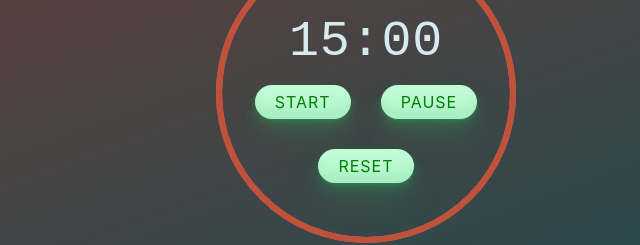
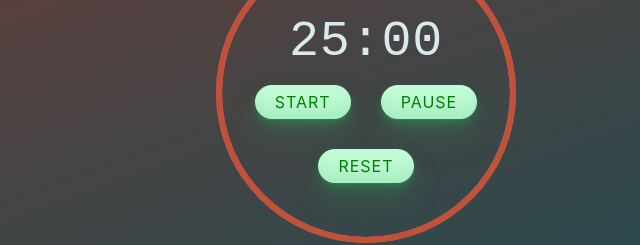
Before and after one commit to johanlemanach/pomodoro, a plain HTML site: page index.html in a window 1280 px wide. Shown: the part 215-460 px from the top of the page, 274-914 px from the left. Drawn offline with Linux system fonts and the light colour scheme; a web font is replaced by a local one.

Commit message:
Update index.html

```diff
--- a/index.html
+++ b/index.html
@@ -23,7 +23,7 @@
                 <div class="semi-circle left-side circle"></div>
             </div>
             <div class="app-counter-box">
-                <p><span class="minutes">15</span>:<span class="seconds">00</span></p>
+                <p><span class="minutes">25</span>:<span class="seconds">00</span></p>
             </div>
             <div class="button-container">
                 <div class="button-row">
```
